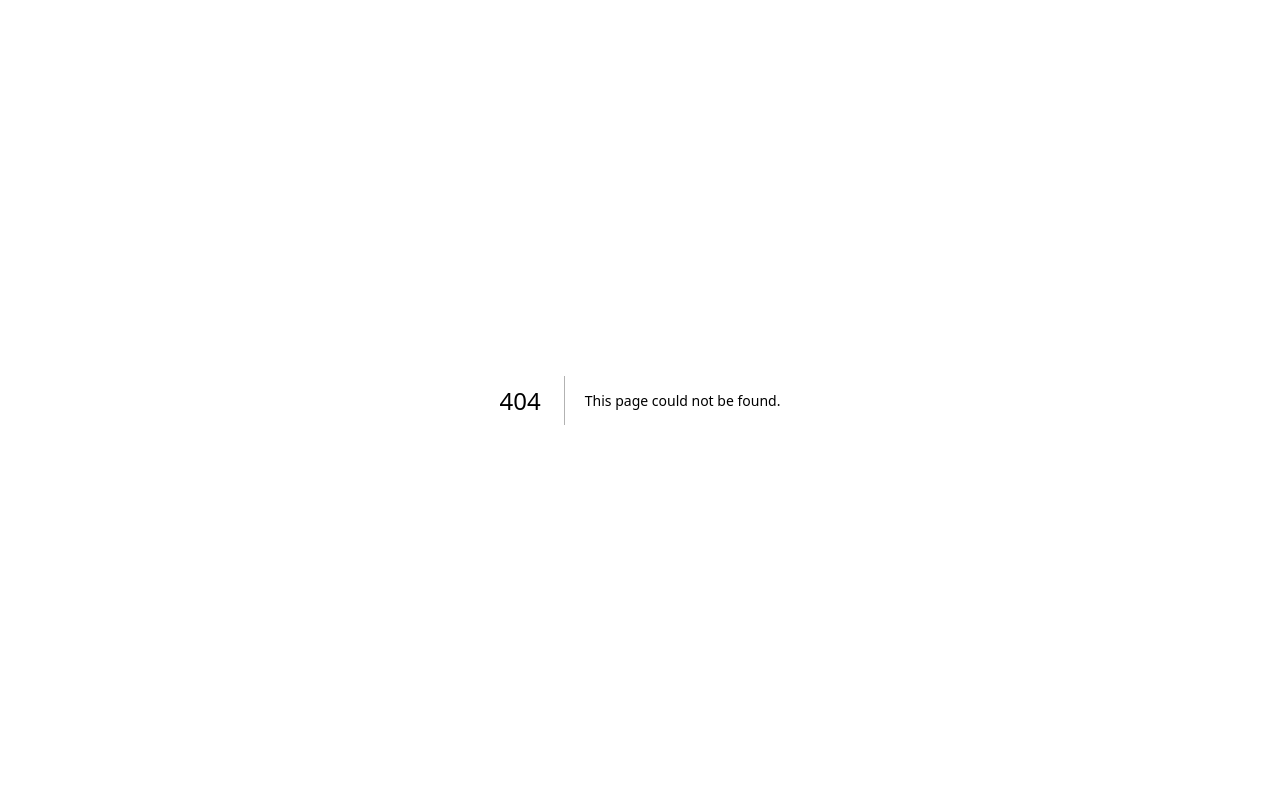
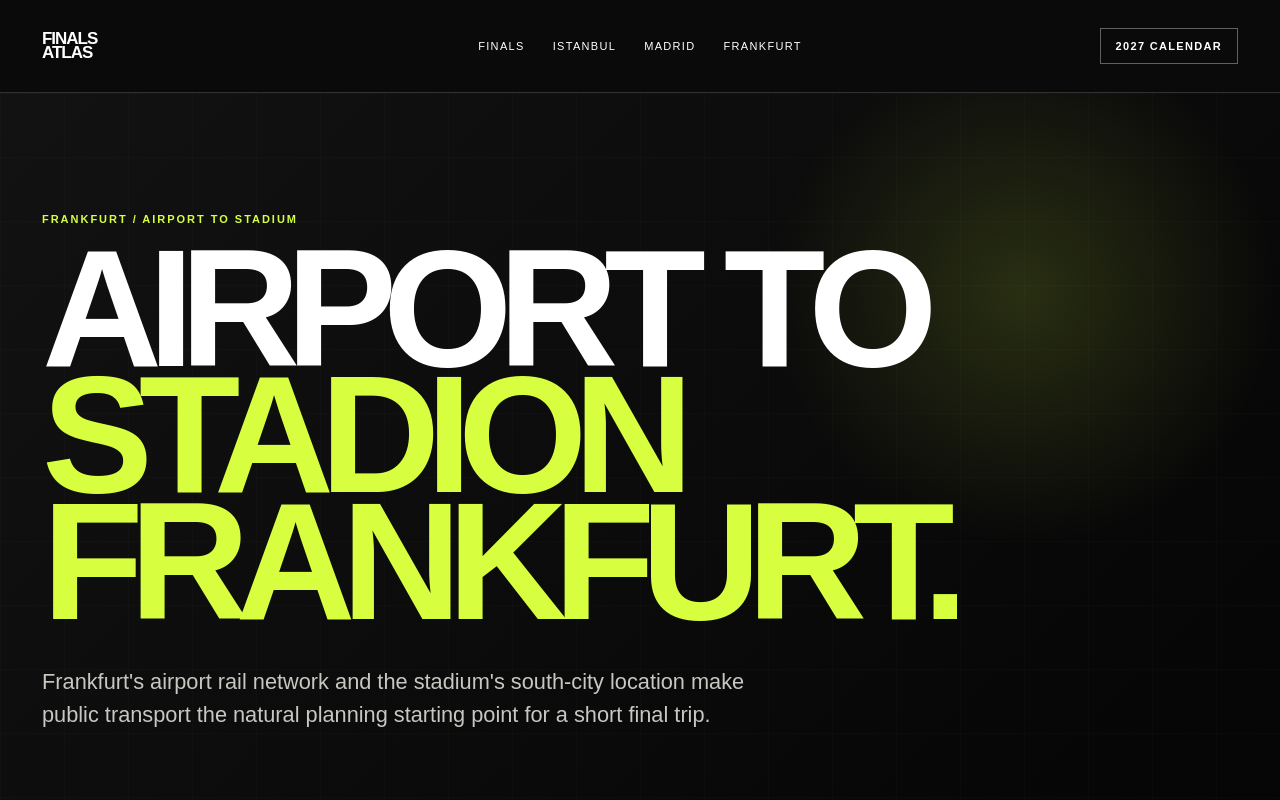
Before and after one commit to istanbulhighlights34-star/finalistanbul, a Next.js app: page /cities/frankfurt/airport-to-stadion-frankfurt in a window 1280 px wide. Before the commit this address had no page. Shown: the top 800 px of the page. Built offline with nearby package versions, Linux system fonts and the light colour scheme.

Commit message:
Add cities/frankfurt/airport-to-stadion-frankfurt travel guide

```diff
--- /dev/null
+++ b/app/cities/frankfurt/airport-to-stadion-frankfurt/page.tsx
@@ -0,0 +1,48 @@
+import type { Metadata } from "next";
+import TravelGuide from "../../../_components/TravelGuide";
+
+export const metadata: Metadata = {
+  title: "Frankfurt Airport to Stadion Frankfurt: 2027 Final Guide",
+  description:
+    "Plan Frankfurt Airport to Stadion Frankfurt for the 2027 Europa League Final using official airport rail and stadium public-transport information.",
+  alternates: { canonical: "/cities/frankfurt/airport-to-stadion-frankfurt" },
+};
+
+export default function Page() {
+  return (
+    <TravelGuide
+      kicker="FRANKFURT / AIRPORT TO STADIUM"
+      title="AIRPORT TO"
+      accent="STADION FRANKFURT."
+      lede="Frankfurt's airport rail network and the stadium's south-city location make public transport the natural planning starting point for a short final trip."
+      facts={[
+        ["S8 / S9", "Airport regional rail"],
+        ["FRANKFURT STADION", "Rail stop"],
+        ["26 MAY", "2027 final"],
+        ["PUBLIC TRANSIT", "Planning priority"],
+      ]}
+      introTitle="THE AIRPORT, CITY AND STADIUM SHARE THE SAME RAIL LOGIC."
+      paragraphs={[
+        "Frankfurt Airport's official site lists S-Bahn lines S8 and S9 among the services using its regional station. The airport also has a separate long-distance station for ICE and IC services.",
+        "Deutsche Bank Park's normal-event guidance identifies S7, S8 and S9 from Frankfurt Hauptbahnhof toward the Frankfurt Stadion stop, followed by a walk to the venue. Final-specific UEFA operations for 26 May 2027 may differ, so use this as trip-planning context rather than a final-day guarantee.",
+      ]}
+      cards={[
+        ["FROM THE AIRPORT", "Follow signs to the Regional Train Station for S-Bahn and regional services. The airport station is below Terminal 1 and connected to the terminal areas."],
+        ["FROM HAUPTBAHNHOF", "The stadium's normal-event information points visitors toward S-Bahn and regional services to Frankfurt Stadion."],
+        ["LAST WALK", "Normal venue guidance describes a walk from Frankfurt Stadion station to the stadium. Exact final-day entrances and pedestrian routing are not yet confirmed."],
+        ["FINAL-DAY BUFFER", "Build extra time into the journey. Large UEFA finals can involve platform controls, dedicated fan routes and access restrictions."],
+      ]}
+      relatedLinks={[
+        { href: "/cities/frankfurt/where-to-stay", label: "Where to stay in Frankfurt" },
+        { href: "/stadiums/stadion-frankfurt", label: "Stadion Frankfurt guide" },
+        { href: "/finals/europa-league-final-frankfurt-2027", label: "Europa League Final 2027" },
+        { href: "/cities/frankfurt", label: "Frankfurt city hub" },
+      ]}
+      sourceLinks={[
+        { href: "https://www.frankfurt-airport.com/en/transport-and-parking/to-from-the-airport/travel-by-train.html", label: "Frankfurt Airport — Travel by train" },
+        { href: "https://www.deutschebankpark.de/", label: "Deutsche Bank Park — Official venue site" },
+      ]}
+      note="The 2027 Europa League final may use special UEFA transport and access plans. Re-check UEFA, RMV, Deutsche Bahn and venue guidance before travel."
+    />
+  );
+}
```
